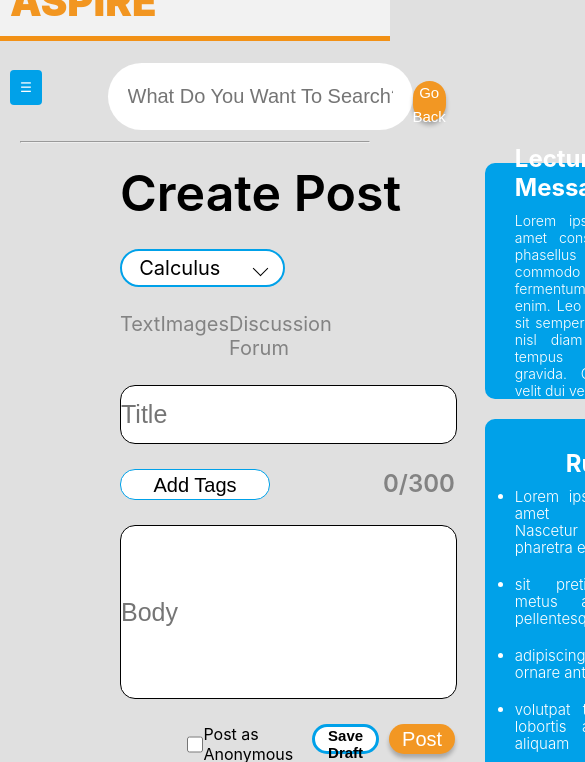
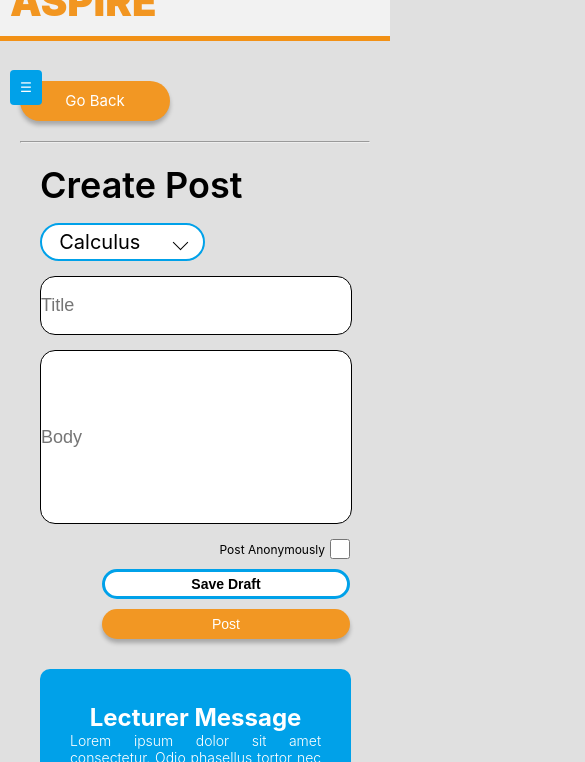
Before and after one commit to StanleyChristianDarmawan/hci-lms-express, a website: page views/learnIT3.html in a window 390 px wide. Shown: the part 82-844 px from the top of the page, 585 px wide, since content can reach past the window. Drawn offline with Linux system fonts and the light colour scheme; files that its build step writes are made by us from their sources; files whose address does not match are found by name.

Commit message:
fix all learnIT page

```diff
--- a/public/styles/learnIT.css
+++ b/public/styles/learnIT.css
@@ -29,22 +29,6 @@ main .title {
     gap: 20px;
 }
 
-.search-bar input{
-    width: 100%;
-    height: 55px;
-    background: #FFFFFF;
-    border-radius: 35px;
-    font-style: normal;
-    font-weight: 300;
-    font-size: 20px;
-    line-height: 24px;
-    text-transform: capitalize;
-    color: #959595;
-    border: 0;
-    text-align: start;
-    padding: 0px 15px;
-}
-
 .subject-menu{
     width: 100%;
     height: 100%;
@@ -56,14 +40,13 @@ main .title {
 }
 
 .subject-container{
-    width: 100%;
     height: 100%;
     display: flex;
     flex-direction: column;
     align-items: center;
     background: #FFFFFF;
     border-radius: 13px;
-    padding: 15px;
+    padding: 20px;
 }
 
 h2{
@@ -95,6 +78,8 @@ h2{
     justify-content: center;
     align-items: center;
     cursor: pointer;
+    margin-top: 10px;
+    margin-bottom: 5px;
 }
 
 hr{
@@ -246,10 +231,11 @@ hr{
 }
 
 .forum-container{
-    border-top: 3px solid #ababab;
     display: flex;
     flex-direction: column;
     align-items: center;
+
+    padding-bottom: 70px;
 }
 
 .profile{
@@ -262,6 +248,64 @@ hr{
     display: flex;
     flex-direction: column;
     gap: 30px;
-    margin: 0px 90px;
+    margin: 0px 40px;
 }
 /* END MAIN */
+
+@media (max-width: 1301px) {
+    .main-grid {
+        grid-template-columns: 1fr;
+    }
+}
+
+@media (max-width: 768px) {
+    main {
+        padding: 10px;
+    }
+
+    .main-grid {
+        grid-template-columns: 1fr;
+        gap: 20px;
+        margin-left: 10px;
+        margin-right: 10px;
+    }
+
+    .section1, .section2 {
+        margin: 0;
+    }
+
+    .forum > img {
+        width: 50%;
+    }
+
+    .subject-item{
+        width: 50%;
+        height: 30px;
+        font-size: 15px;
+        padding: 5px;
+        margin-bottom: 5px;
+        margin-top: 10px;
+    }
+
+    .subject-container {
+        padding: 5px;
+    }
+    .subject-menu {
+        max-width: 100%;
+    }
+    .card,
+    .subject-menu {
+        margin-left: 0;
+    }
+
+    .forum {
+        margin: 0 20px;
+    }
+    .forum-container{
+        padding: 20px;
+    }
+
+    .profile {
+        margin-left: 20px;
+    }
+}
--- a/public/styles/learnIT2.css
+++ b/public/styles/learnIT2.css
@@ -28,37 +28,17 @@ main .title {
 .title-container{
     width: 100%;
     display: flex;
-    justify-content: center;
 }
-
 .title{
     width: 50%;
     height: 60px;
     display: flex;
-    align-items: center;
-    justify-content: space-between;
+    align-items: start;
+    justify-content: start;
 }
 
-.title > input{
-    display: flex;
-    flex-direction: row;
-    align-items: center;
-    padding: 6px 20px;
-    width: 374px;
-    height: 55px;
-    background: #FFFFFF;
-    border-radius: 35px;
-    border: 0px;
-    font-style: normal;
-    font-weight: 300;
-    font-size: 20px;
-    line-height: 24px;
-    text-transform: capitalize;
-    color: #959595;
-    margin-bottom: 10px;
-}
-
-.title > button{
+.title > a {
+    display: inline-block;
     width: 150px;
     height: 40px;
     background: #F29723;
@@ -69,12 +49,21 @@ main .title {
     font-size: 15px;
     line-height: 24px;
     color: #FFFFFF;
-    border: 0;
+    text-align: center;
+    text-decoration: none;
+    line-height: 40px;
+}
+
+.title > a:hover {
+    background: #E18500;
+}
+
+.title > a:focus {
+    outline: none;
 }
 
 .section2{
-    width: 100%;
-    height: 340px;
+    width: 90%;
     background: #00A1E9;
     border-radius: 10px;
     padding: 30px;
@@ -127,7 +116,6 @@ main .title {
 }
 
 .courses-forum{
-    width: 20%;
     display: flex;
     justify-content: space-between;
     font-style: normal;
@@ -135,11 +123,6 @@ main .title {
     font-size: 14px;
     line-height: 17px;
     color: #7A7777;
-}
-
-.tugas > img{
-    width: 598px;
-    height: 352px;
 }
 
 .tugas > h2{
@@ -217,7 +200,6 @@ main .title {
 }
 
 .profile-forum{
-    width: 20%;
     display: flex;
     align-items: center;
     gap: 10px;
@@ -252,10 +234,11 @@ main .title {
     line-height: 12px;
     color: #525050;
 }
+.tugas > img{
+    width: 50%;
+}
 
-.forum > *{
-    margin: 0px 45px;
-}
+
 
 .forum{
     display: flex;
@@ -265,4 +248,79 @@ main .title {
 }
 /* END MAIN */
 
-/* RESPONSIVE */
+/* Adjustments for smaller screens */
+@media (max-width: 1295px) {
+    .main-grid {
+        grid-template-columns: 1fr;
+    }
+    .title-container {
+        width: 100%;
+        margin: 0;
+    }
+    .title {
+        width: 100%;
+    }
+    .title > input {
+        width: 100%;
+        max-width: none;
+    }
+    .main-grid {
+        margin: 20px;
+    }
+    .section2-content{
+        width: 90%;
+    }
+    .section2-content2{
+        width: 90%;
+    }
+    .section2 {
+        width: 90%;
+        padding: 15px;
+    }
+    .tugas > img{
+        width: 50%;
+    }
+}
+
+@media (max-width: 945px) {
+    .main-grid {
+        grid-template-columns: 1fr;
+    }
+    .title {
+        flex-direction: column;
+        justify-content: center;
+        gap: 10px;
+    }
+    .title > input {
+        width: 100%;
+        max-width: none;
+    }
+    .section2 {
+        gap: 15px;
+    }
+}
+
+@media (max-width: 480px) {
+    .title > input {
+        width: 100%;
+        max-width: none;
+        font-size: 18px;
+    }
+    .section2 > h2 {
+        font-size: 36px;
+        line-height: 45px;
+    }
+    .title-forum,
+    .body-forum {
+        font-size: 18px;
+    }
+    .btn-container {
+        flex-direction: column;
+        align-items: flex-end;
+    }
+    .save-btn,
+    .post-btn {
+        width: 100%;
+        font-size: 14px;
+    }
+}
--- a/public/styles/learnIT3.css
+++ b/public/styles/learnIT3.css
@@ -28,37 +28,18 @@ main .title {
 .title-container{
     width: 100%;
     display: flex;
-    justify-content: center;
 }
 
 .title{
     width: 50%;
     height: 60px;
     display: flex;
-    align-items: center;
-    justify-content: space-between;
+    align-items: start;
+    justify-content: start;
 }
 
-.title > input{
-    display: flex;
-    flex-direction: row;
-    align-items: center;
-    padding: 6px 20px;
-    width: 374px;
-    height: 55px;
-    background: #FFFFFF;
-    border-radius: 35px;
-    border: 0px;
-    font-style: normal;
-    font-weight: 300;
-    font-size: 20px;
-    line-height: 24px;
-    text-transform: capitalize;
-    color: #959595;
-    margin-bottom: 10px;
-}
-
-.title > button{
+.title > a {
+    display: inline-block;
     width: 150px;
     height: 40px;
     background: #F29723;
@@ -69,7 +50,17 @@ main .title {
     font-size: 15px;
     line-height: 24px;
     color: #FFFFFF;
-    border: 0;
+    text-align: center;
+    text-decoration: none;
+    line-height: 40px;
+}
+
+.title > a:hover {
+    background: #E18500;
+}
+
+.title > a:focus {
+    outline: none;
 }
 
 .section2{
@@ -88,7 +79,7 @@ main .title {
     justify-content: center;
     align-items: center;
     background: #00A1E9;
-    gap: 10px;
+    /* gap: 10px; */
     border-radius: 10px;
     padding: 30px;
     padding-top: 10px;
@@ -278,21 +269,6 @@ li{
     color: #000000;
 }
 
-.tabs{
-    width: 50%;
-    display: flex;
-    flex-direction: row;
-    justify-content: space-between;
-}
-
-.tabs > span{
-    font-style: normal;
-    font-weight: 400;
-    font-size: 20px;
-    line-height: 24px;
-    color: #838383;
-}
-
 .title-forum{
     width: 100%;
     height: 57px;
@@ -354,6 +330,11 @@ li{
     align-self: flex-end;
 }
 
+.btn-container > div > span {
+    font-size: 12px;
+    margin-right: 5px;
+}
+
 .btn-container > div{
     display: flex;
     flex-direction: row;
@@ -362,8 +343,8 @@ li{
 }
 
 .btn-container > div > input{
-    width: 25px;
-    height: 25px;
+    width: 20px;
+    height: 20px;
     background: #FFFFFF;
     border: 1px solid #000000;
 }
@@ -394,3 +375,76 @@ li{
     text-align: center;
 }
 /* END MAIN */
+
+/* Adjustments for smaller screens */
+@media (max-width: 1024px) {
+    .main-grid {
+        grid-template-columns: 1fr;
+    }
+    .title-container {
+        width: 100%;
+        margin: 0;
+    }
+    .title {
+        width: 100%;
+    }
+    .title > input {
+        width: 100%;
+        max-width: none;
+    }
+    .main-grid {
+        margin: 20px;
+    }
+    .section2-content{
+        width: 90%;
+    }
+    .section2-content2{
+        width: 90%;
+    }
+    .section2 {
+        width: 90%;
+    }
+}
+
+@media (max-width: 768px) {
+    .main-grid {
+        grid-template-columns: 1fr;
+    }
+    .title {
+        flex-direction: column;
+        justify-content: center;
+        gap: 10px;
+    }
+    .title > input {
+        width: 100%;
+        max-width: none;
+    }
+    .section1 {
+        gap: 15px;
+    }
+}
+
+@media (max-width: 480px) {
+    .title > input {
+        width: 100%;
+        max-width: none;
+        font-size: 18px;
+    }
+    .section1 > h2 {
+        font-size: 36px;
+        line-height: 45px;
+    }
+    .title-forum,
+    .body-forum {
+        font-size: 18px;
+    }
+    .btn-container {
+        flex-direction: column;
+        align-items: flex-end;
+    }
+    .save-btn,
+    .post-btn {
+        width: 100%;
+        font-size: 14px;
+    }
+}
--- a/views/learnIT3.html
+++ b/views/learnIT3.html
@@ -106,8 +106,7 @@
         <main>
             <div class="title-container">
                 <div class="title">
-                    <input type="text" placeholder="What Do You Want To Search? ">
-                    <button>Go Back</button>
+                    <a href="/learnIT4">Go Back</a>
                 </div>
             </div>
             <hr>
@@ -118,21 +117,12 @@
                         <span>Calculus</span>
                         <div class="arrow-dropdown"></div>
                     </div>
-                    <div class="tabs">
-                        <span>Text</span>
-                        <span>Images</span>
-                        <span>Discussion Forum</span>
-                    </div>
                     <input class="title-forum" type="text" placeholder="Title">
-                    <div class="add-tag">
-                        <button>Add Tags</button>
-                        <span>0/300</span>
-                    </div>
                     <input  class="body-forum" type="text" placeholder="Body">
                     <div class="btn-container">
                         <div>
+                            <span>Post Anonymously</span>
                             <input type="checkbox">
-                            <span>Post as Anonymous</span>
                         </div>
                         <button class="save-btn">Save Draft</button>
                         <button class="post-btn">Post</button>
```
Also changed, not shown: views/learnIT.html (+12 -11 lines), views/learnIT2.html (+7 -8 lines), views/learnIT4.html (+19 -12 lines), public/icon/reply.svg (added).
